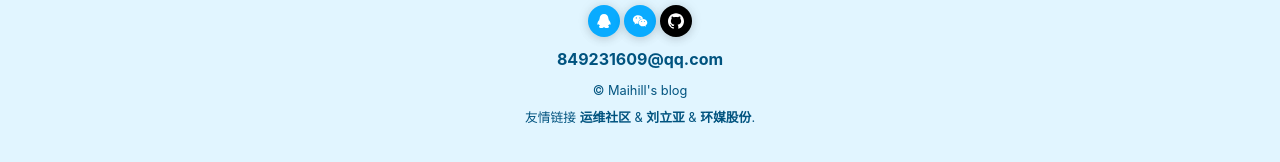
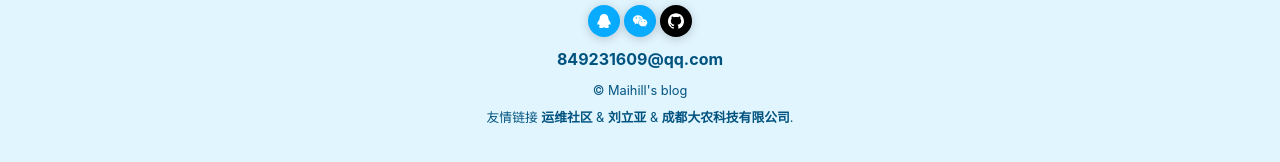
Before and after one commit to xingdingchun/blog, a Jekyll site: the page built from all.html, in a window 1280 px wide. Shown: the part 2090-2252 px from the top of the page. Built offline with Jekyll 4.4.1, drawn with Linux system fonts in a browser that asks for light colours; nearby versions of some CDN libraries.

Commit message:
修改友情链接为现有公司 2018122717:55

```diff
--- a/_includes/blog/footer.html
+++ b/_includes/blog/footer.html
@@ -4,7 +4,7 @@
     <footer class="site-info">
       <p>© {{ site.title }} {{ site.data.locale.COPYRIGHT_DATES }}</p>
       <p>友情链接 <a title="运维社区" href="https://www.unixhot.com/">运维社区</a> & <a
-        title="刘立亚" href="https://www.liuliya.com/">刘立亚</a> & <a title="环媒股份" href="http://huanmedia.com/">环媒股份</a>.</p>
+        title="刘立亚" href="https://www.liuliya.com/">刘立亚</a> & <a title="成都大农科技有限公司" href="https://www.worldfarm.com">成都大农科技有限公司</a>.</p>
     </footer>
   </div>
 </div>
```
